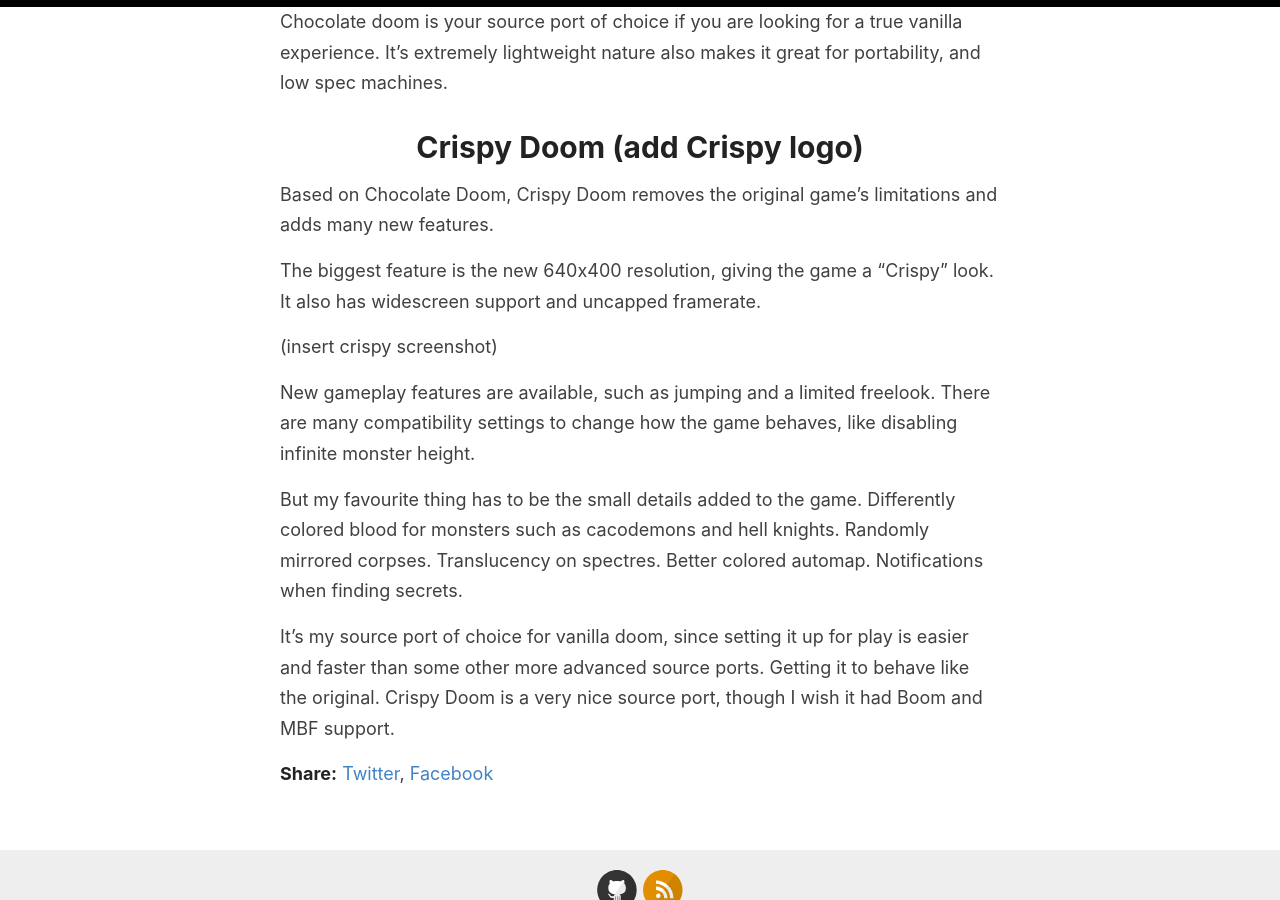
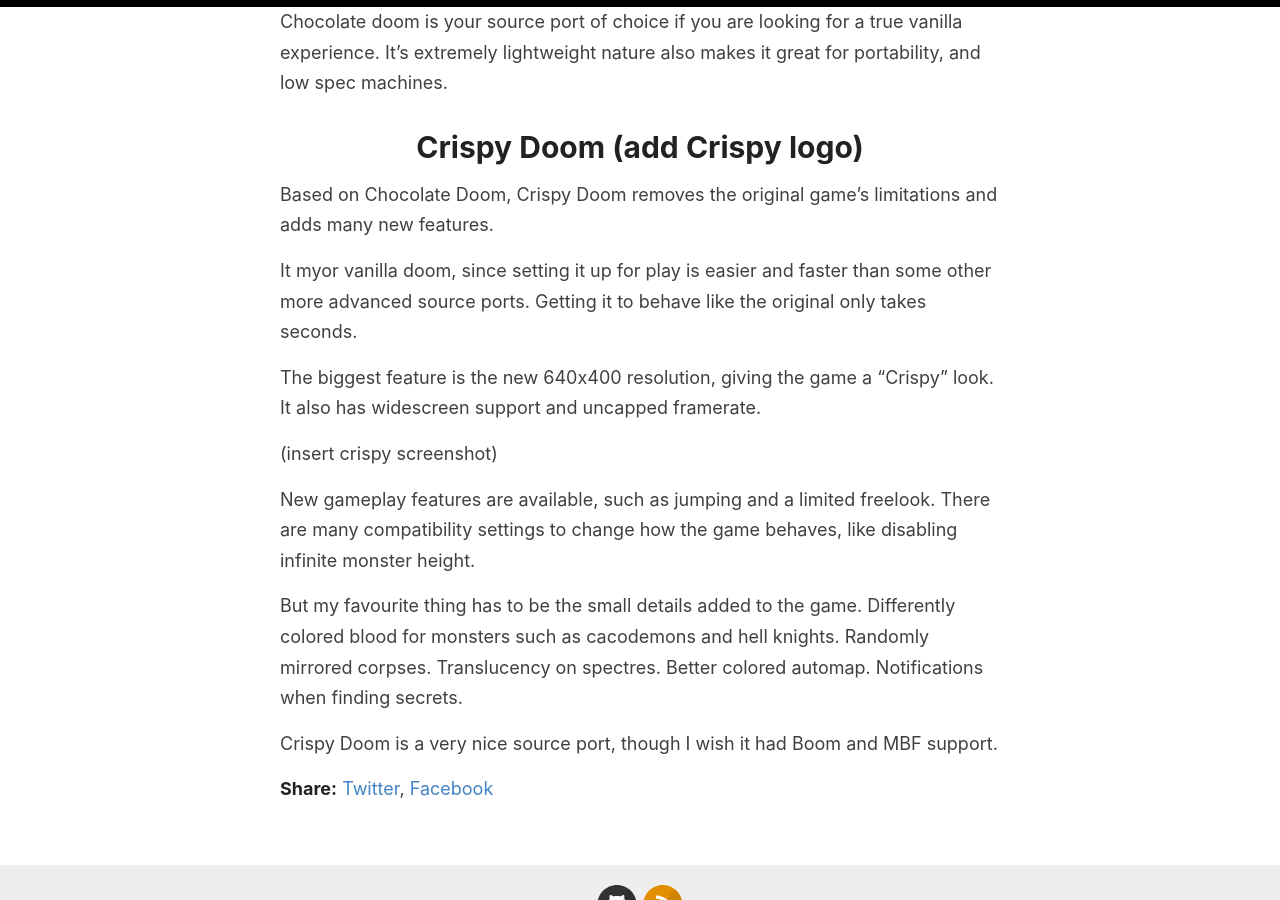
Before and after one commit to poleve540/CallMePol, a Jekyll site: the page built from posts/2023-05-12-sourceport-review.md, in a window 1280 px wide and 900 px high, scrolled down 912 px. Built offline with Jekyll 4.4.1, drawn with Linux system fonts in a browser that asks for light colours; some of the changed lines change nothing that is shown.

Commit message:
posts/2023-05-12-sourceport-review.md updated from https://stackedit.io/

```diff
--- a/posts/2023-05-12-sourceport-review.md
+++ b/posts/2023-05-12-sourceport-review.md
@@ -19,6 +19,8 @@
 # Crispy Doom (add Crispy logo)
 Based on Chocolate Doom, Crispy Doom removes the original game's limitations and adds many new features.
 
+It myor vanilla doom, since setting it up for play is easier and faster than some other more advanced source ports. Getting it to behave like the original only takes seconds.
+
 The biggest feature is the new 640x400 resolution, giving the game a "Crispy" look. It also has widescreen support and uncapped framerate.
 
 (insert crispy screenshot)
@@ -27,10 +29,11 @@
 
 But my favourite thing has to be the small details added to the game. Differently colored blood for monsters such as cacodemons and hell knights. Randomly mirrored corpses. Translucency on spectres. Better colored automap. Notifications when finding secrets.
 
-It's my source port of choice for vanilla doom, since setting it up for play is easier and faster than some other more advanced source ports. Getting it to behave like the original. Crispy Doom is a very nice source port, though I wish it had Boom and MBF support.
+
+Crispy Doom is a very nice source port, though I wish it had Boom and MBF support.
 <!--stackedit_data:
 eyJwcm9wZXJ0aWVzIjoiZXh0ZW5zaW9uczpcbiAgcHJlc2V0Oi
-BnZm1cbiIsImhpc3RvcnkiOlsxNTA3MjMzNjEsLTExMDA3OTcx
-MjcsLTIxMjg0ODE3MTAsLTEzNDk4ODA5NjMsMTg4NzQ2MzQ5OV
-19
+BnZm1cbiIsImhpc3RvcnkiOls3MzY4NTM4NDQsMTUwNzIzMzYx
+LC0xMTAwNzk3MTI3LC0yMTI4NDgxNzEwLC0xMzQ5ODgwOTYzLD
+E4ODc0NjM0OTldfQ==
 -->
```
